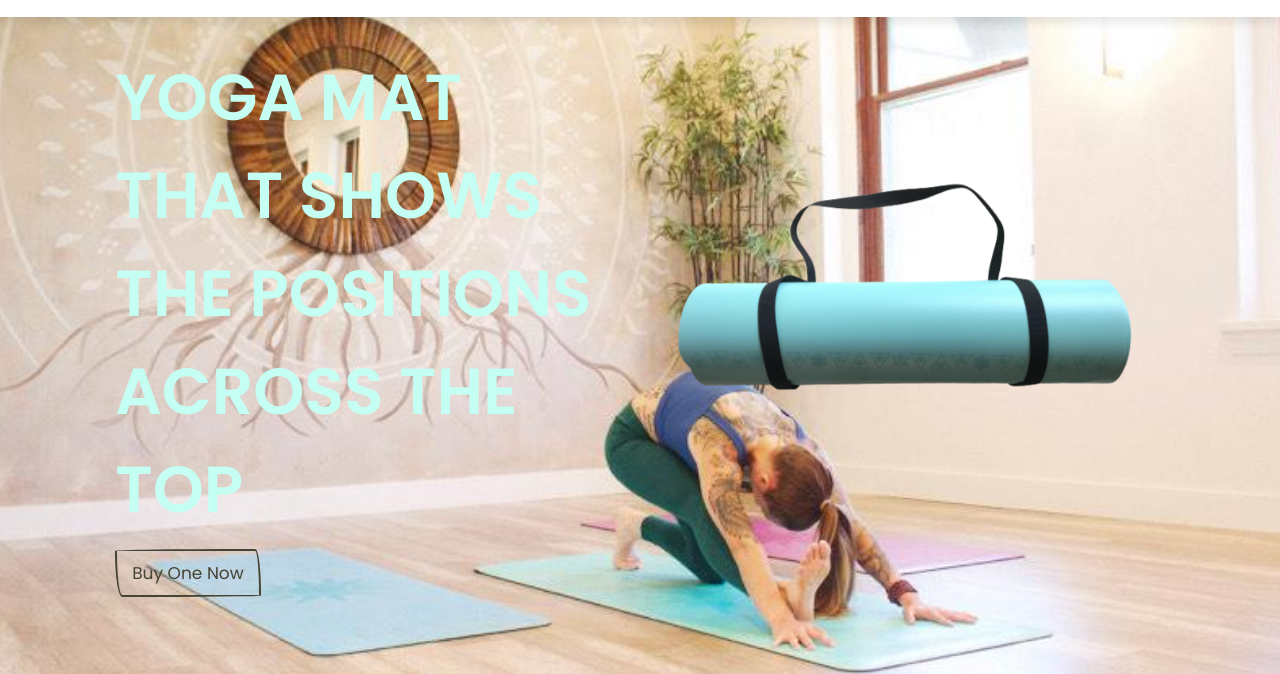
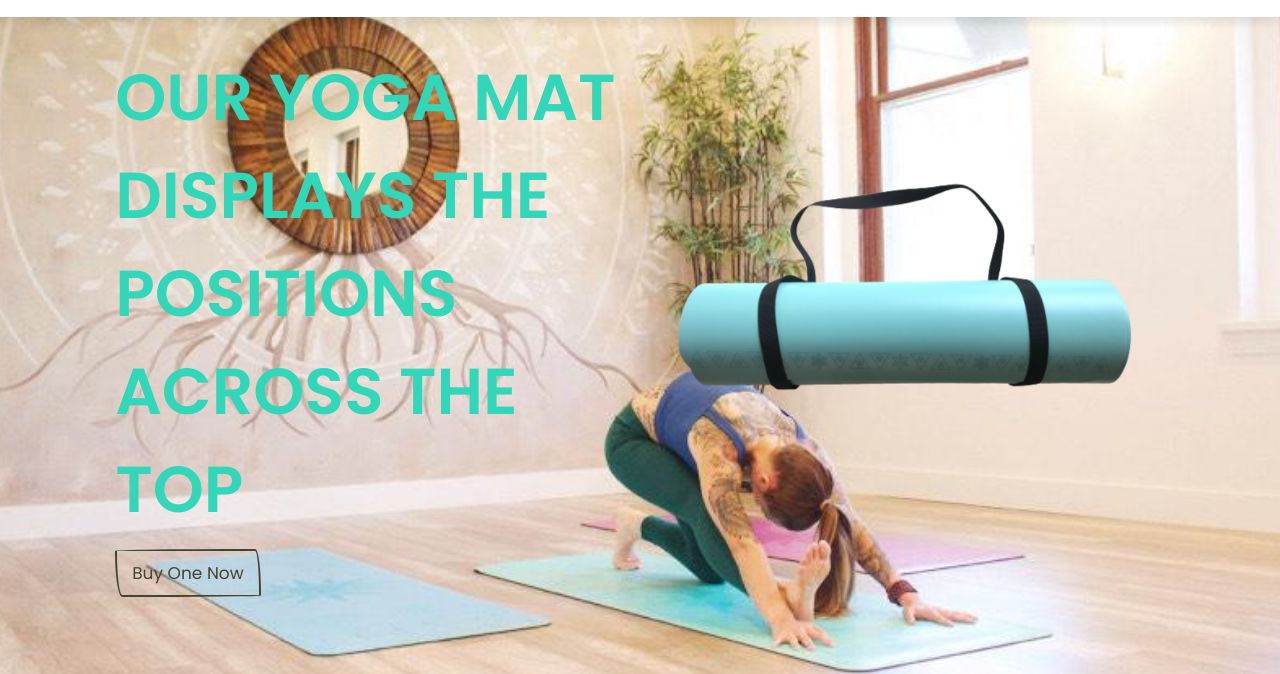
Before and after one commit to lansingthomas/lansingthomas.github.io, a plain HTML site: page index.html in a window 1280 px wide. Shown: the part 71-745 px from the top of the page. Drawn offline with nearby package versions, Linux system fonts and the light colour scheme.

Commit message:
copy edits and color change
main h3

```diff
--- a/css/style.css
+++ b/css/style.css
@@ -145,7 +145,7 @@ section{
 
 .home .row .content h3{
     font-size: 6.5rem;
-    color:#C5FFF4;
+    color:#32D7B9;
     text-transform: uppercase;
 }
 
--- a/index.html
+++ b/index.html
@@ -45,7 +45,7 @@
     <div class="row">
 
         <div class="content">
-            <h3>Yoga mat that shows the positions across the top</h3>
+            <h3>Our Yoga mat displays the positions across the top</h3>
             <a href="./product.html" class="btn">buy one now</a>
         </div>
 
```
